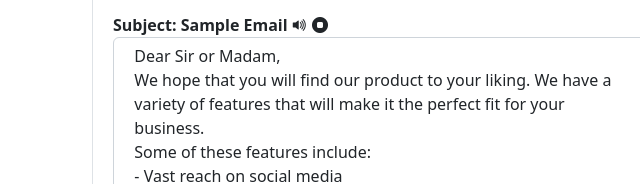
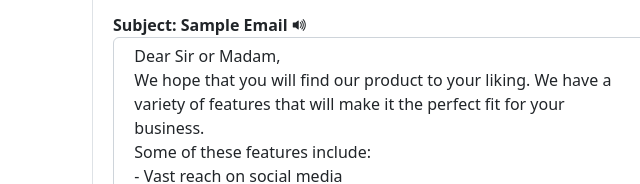
Before and after one commit to Moutasim02/WeBeMailing, a website: page index.html in a window 1280 px wide. Shown: the part 396-580 px from the top of the page, 68-708 px from the left. Drawn offline with nearby package versions, Linux system fonts and the light colour scheme.

Commit message:
Last Update

```diff
--- a/index.html
+++ b/index.html
@@ -112,7 +112,6 @@
             <div class="form-group">
               <label for="Textarea1" style="font-weight: bold;">Subject: Sample Email</label>
               <i class="bi bi-volume-up-fill" onclick="speakLoud('#Textarea1')"></i>
-              <i class="bi bi-stop-circle-fill" onclick="pause()"></i>
               <textarea class="form-control" id="Textarea1" rows="14" id="text1">
   Dear Sir or Madam,
   We hope that you will find our product to your liking. We have a
--- a/js/text.js
+++ b/js/text.js
@@ -15,7 +15,3 @@ function speakLoud(t1) {
     speechSynthesis.speak(speech)
     speech.onend = () => {document.getElementById('manipulated').innerHTML = 'Thanks for using WeBeMailing'}
 }
-
-function pause() {
-    speechSynthesis.pause()
-}
```
